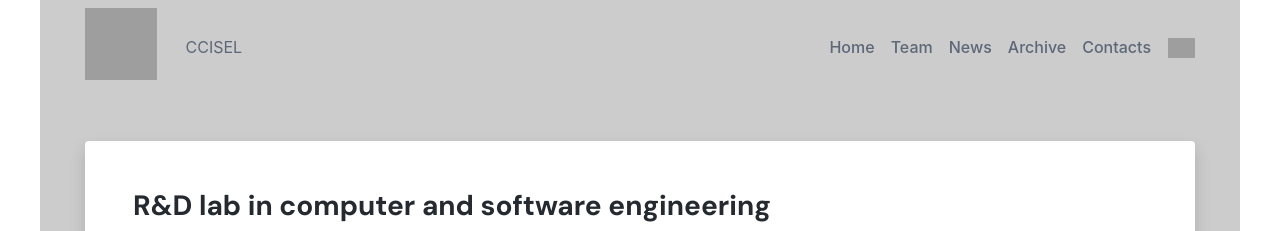
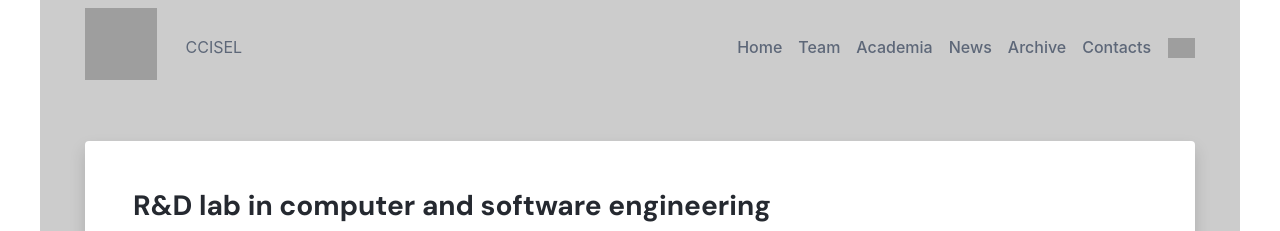
Before and after one commit to jpatri/ccisel.github.io, a Jekyll site: the page built from index.html, in a window 1280 px wide. Shown: the top 231 px of the page. Built offline with Jekyll 4.4.1, drawn with Linux system fonts in a browser that asks for light colours.

Commit message:
New academia page

```diff
--- a/_includes/nav.html
+++ b/_includes/nav.html
@@ -20,51 +20,37 @@
                     <ul class="navbar-nav ml-auto">
 
                         <li class="nav-item mr-lg-8">
-                            {% if page.url == "/" %}
-                                <a class="nav-link active"  href="{{ site.url }}">
-                            {% else %}
-                                <a class="nav-link"  href="{{ site.url }}">
-                            {% endif %}
+                            <a class="nav-link"  href="{{ site.url }}">
                                 Home
                             </a>
                         </li>
 
                         <li class="nav-item mr-lg-8">
-                            {% if page.url == "/team/" %}
-                                <a class="nav-link active"  href="{{ site.url }}/team">
-                            {% else %}
-                                <a class="nav-link"  href="{{ site.url }}/team">
-                            {% endif %}
+                            <a class="nav-link"  href="{{ site.url }}/team">
                                 Team
                             </a>
                         </li>
 
                         <li class="nav-item mr-lg-8">
-                            {% if page.url == "/news/"%}
-                                <a class="nav-link active"  href="{{ site.url }}/news">
-                            {% else %}
-                                <a class="nav-link"  href="{{ site.url }}/news">
-                            {% endif %}
+                            <a class="nav-link"  href="{{ site.url }}/academia">
+                                Academia
+                            </a>
+                        </li>
+
+                        <li class="nav-item mr-lg-8">
+                            <a class="nav-link"  href="{{ site.url }}/news">
                                 News
                             </a>
                         </li>
 
                         <li class="nav-item mr-lg-8">
-                            {% if page.url == "/archive/"%}
-                                <a class="nav-link active"  href="{{ site.url }}/archive">
-                            {% else %}
-                                <a class="nav-link"  href="{{ site.url }}/archive">
-                            {% endif %}
+                            <a class="nav-link"  href="{{ site.url }}/archive">
                                 Archive
                             </a>
                         </li>
 
                         <li class="nav-item mr-lg-8">
-                            {% if page.url == "/contacts/"%}
-                                <a class="nav-link active"  href="{{ site.url }}/contacts">
-                            {% else %}
-                                <a class="nav-link"  href="{{ site.url }}/contacts">
-                            {% endif %}
+                            <a class="nav-link"  href="{{ site.url }}/contacts">
                                 Contacts
                             </a>
                         </li>
```
Also changed, not shown: academia.html (added, +36 -0 lines), assets/LEICMEIC_2006.png (added), assets/LEIC_2021.png (added).
